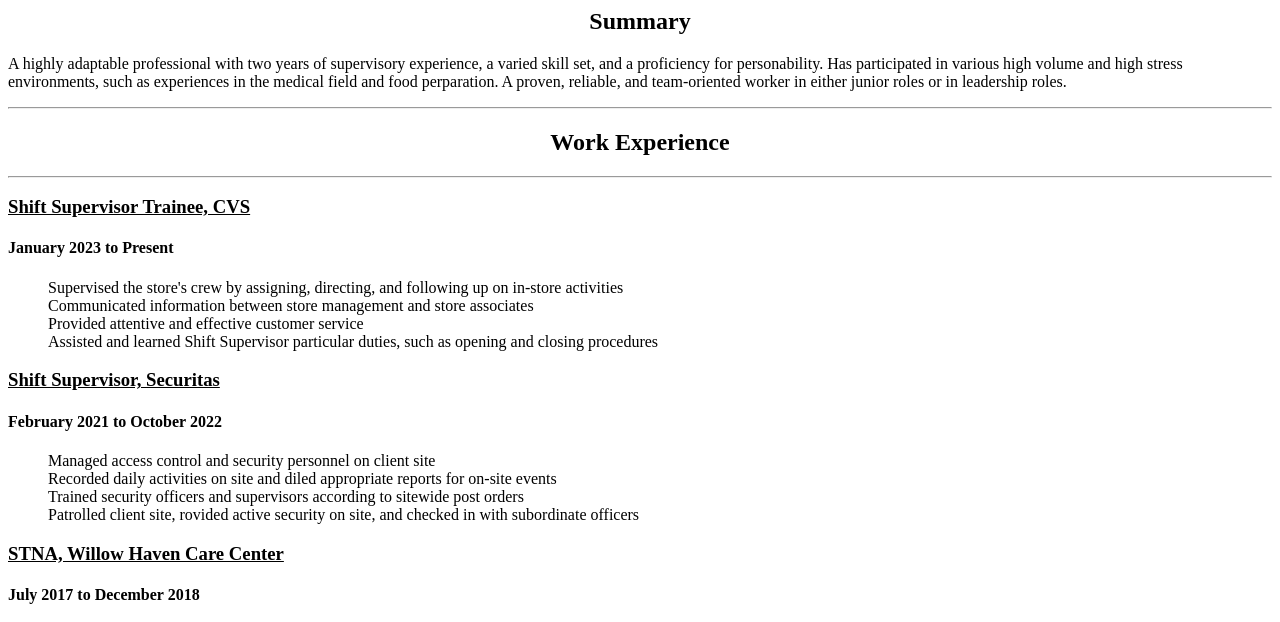
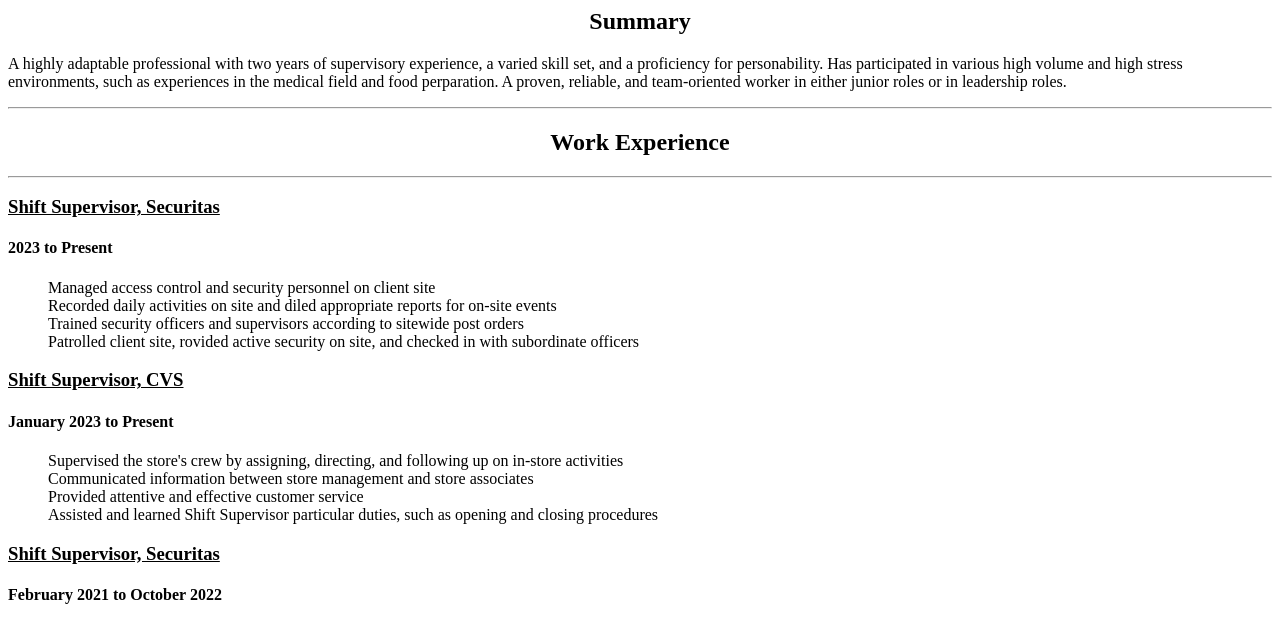
Before and after one commit to jtelms/resume, a plain HTML site: page index.html in a window 1280 px wide. Shown: the part 110-732 px from the top of the page. Drawn offline with Linux system fonts and the light colour scheme.

Commit message:
added current job at securitas

```diff
--- a/index.html
+++ b/index.html
@@ -21,7 +21,15 @@
         <div id="work">
             <h2>Work Experience</h2>
             <hr />
-	    <h3>Shift Supervisor Trainee, CVS</h3>
+            <h3>Shift Supervisor, Securitas</h3>
+            <h4>2023 to Present</h4>
+            <ul>
+                <li>Managed access control and security personnel on client site</li>
+                <li>Recorded daily activities on site and diled appropriate reports for on-site events</li>
+                <li>Trained security officers and supervisors according to sitewide post orders</li>
+                <li>Patrolled client site, rovided active security on site, and checked in with subordinate officers</li>
+            </ul>
+            <h3>Shift Supervisor, CVS</h3>
             <h4>January 2023 to Present</h4>
             <ul>
                 <li>Supervised the store's crew by assigning, directing, and following up on in-store activities</li>
```
Lines whose indentation alone changed are shown as unchanged.
